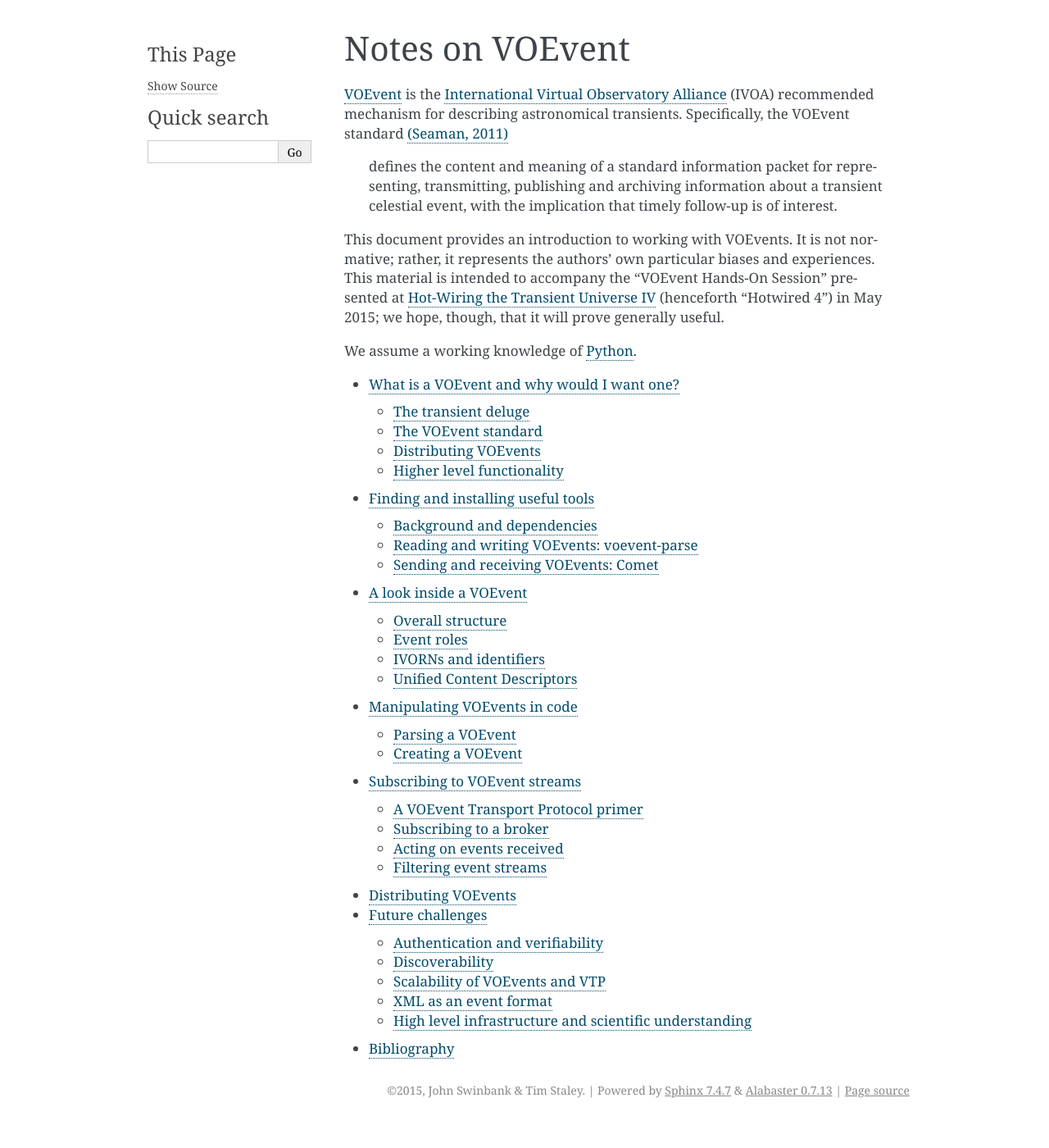
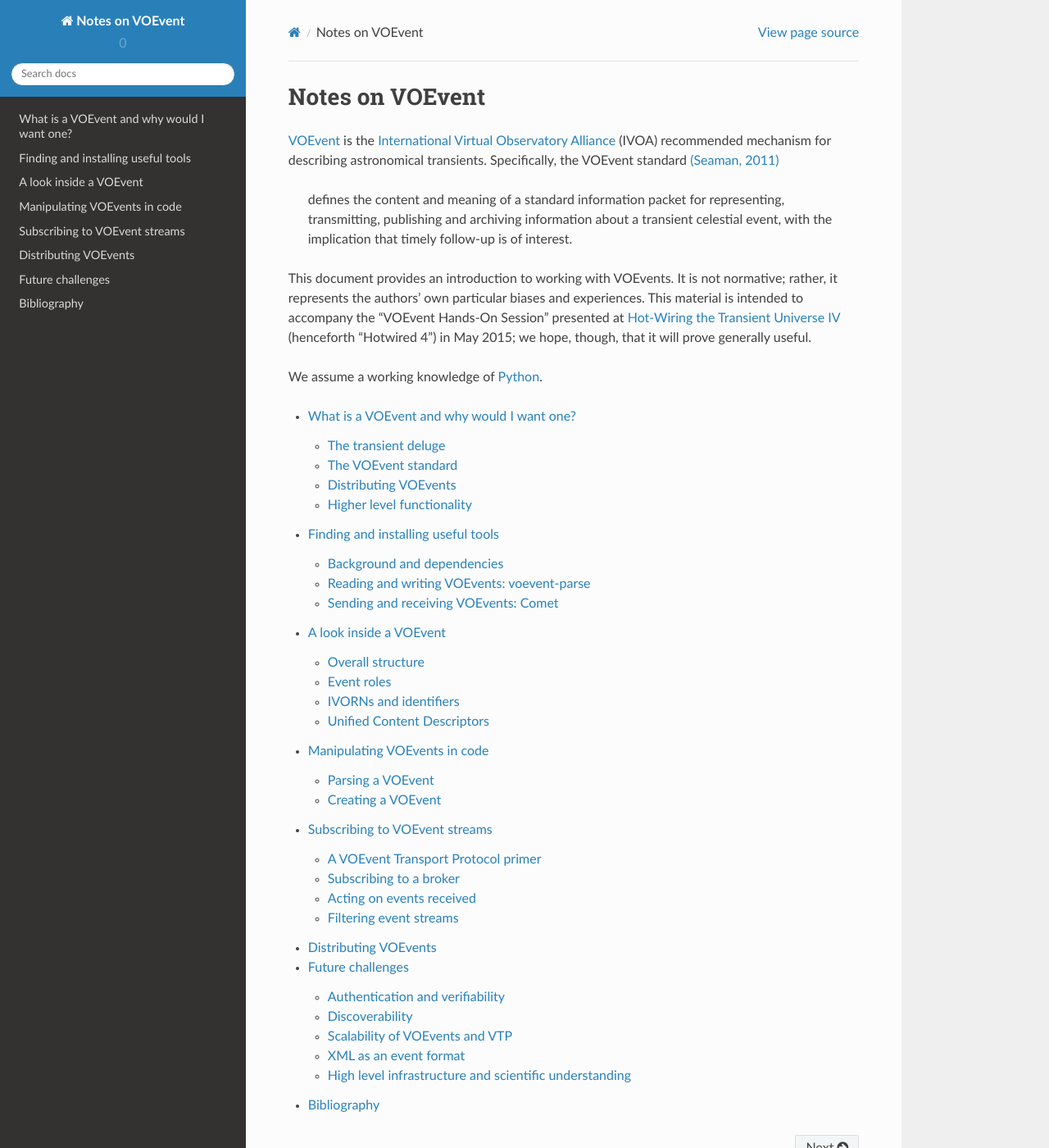
Before and after one commit to jdswinbank/voevent-notes, a Sphinx documentation site: the page built from docs/index.rst, in a window 1280 px wide and 1400 px high. Shown: the whole window at 82% size. Built offline with Sphinx 7.4.7 and the Read the Docs theme 2.0.0, drawn with Linux system fonts in a browser that asks for light colours; some of the changed text lies outside the part shown.

Commit message:
Enable local building with RTD theme, comment-out 'static' dir in conf.

```diff
--- a/docs/conf.py
+++ b/docs/conf.py
@@ -120,6 +120,15 @@
 # Add any paths that contain custom themes here, relative to this directory.
 #html_theme_path = []
 
+# on_rtd is whether we are on readthedocs.org
+import os
+on_rtd = os.environ.get('READTHEDOCS', None) == 'True'
+
+if not on_rtd:  # only import and set the theme if we're building docs locally
+    import sphinx_rtd_theme
+    html_theme = 'sphinx_rtd_theme'
+    html_theme_path = [sphinx_rtd_theme.get_html_theme_path()]
+
 # The name for this set of Sphinx documents.  If None, it defaults to
 # "<project> v<release> documentation".
 #html_title = None
@@ -139,7 +148,7 @@
 # Add any paths that contain custom static files (such as style sheets) here,
 # relative to this directory. They are copied after the builtin static files,
 # so a file named "default.css" will overwrite the builtin "default.css".
-html_static_path = ['_static']
+# html_static_path = ['_static']
 
 # Add any extra paths that contain custom files (such as robots.txt or
 # .htaccess) here, relative to this directory. These files are copied
```
